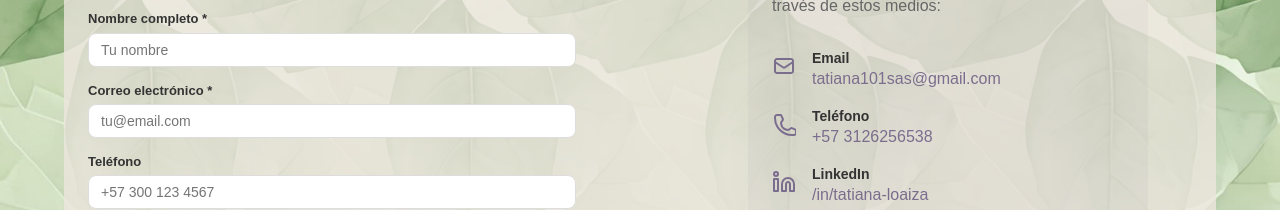
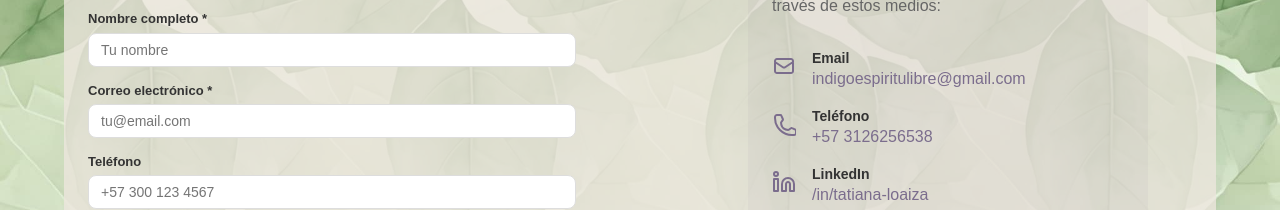
Before and after one commit to JCorts1/Therapist2.1, a React (Vite) app: page /contact in a window 1280 px wide. Shown: the part 245-455 px from the top of the page. Built offline with nearby package versions, Linux system fonts and the light colour scheme.

Commit message:
email changed

```diff
--- a/src/views/Appointments.jsx
+++ b/src/views/Appointments.jsx
@@ -59,7 +59,7 @@ const Appointments = () => {
     );
 
     // Open email client
-    window.location.href = `mailto:tatiana101sas@gmail.com?subject=${subject}&body=${body}`;
+    window.location.href = `mailto:indigoespiritulibre@gmail.com?subject=${subject}&body=${body}`;
 
     // Optional: Show confirmation message
     alert('Tu solicitud ha sido enviada. Te contactaremos pronto para confirmar tu cita.');
--- a/src/views/Contact.jsx
+++ b/src/views/Contact.jsx
@@ -16,7 +16,7 @@ const Contact = () => {
       `Nombre: ${data.name}\nEmail: ${data.email}\nTeléfono: ${data.phone || 'No proporcionado'}\n\nMensaje:\n${data.message}`
     );
 
-    window.location.href = `mailto:tatiana101sas@gmail.com?subject=${subject}&body=${body}`;
+    window.location.href = `mailto:indigoespiritulibre@gmail.com?subject=${subject}&body=${body}`;
   };
 
   return (
@@ -122,7 +122,7 @@ const Contact = () => {
                 </svg>
                 <div>
                   <h3>Email</h3>
-                  <a href="mailto:tatiana101sas@gmail.com">tatiana101sas@gmail.com</a>
+                  <a href="mailto:indigoespiritulibre@gmail.com">indigoespiritulibre@gmail.com</a>
                 </div>
               </div>
 
```
